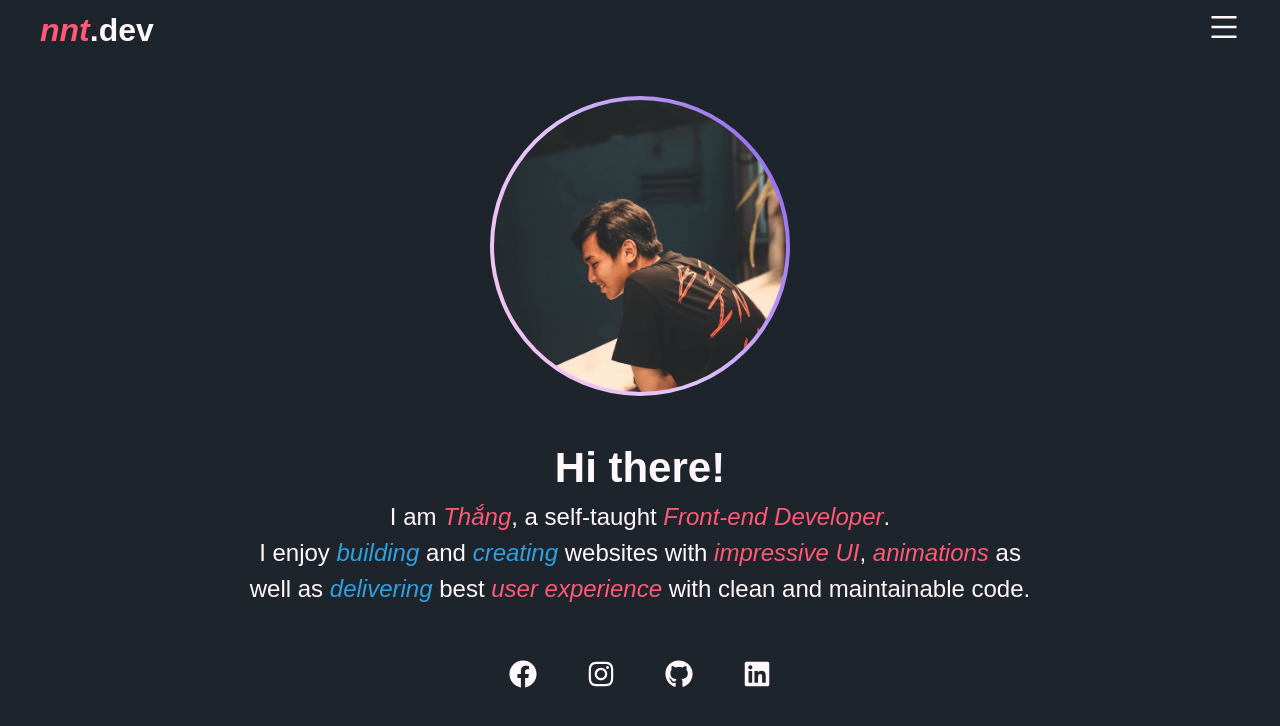
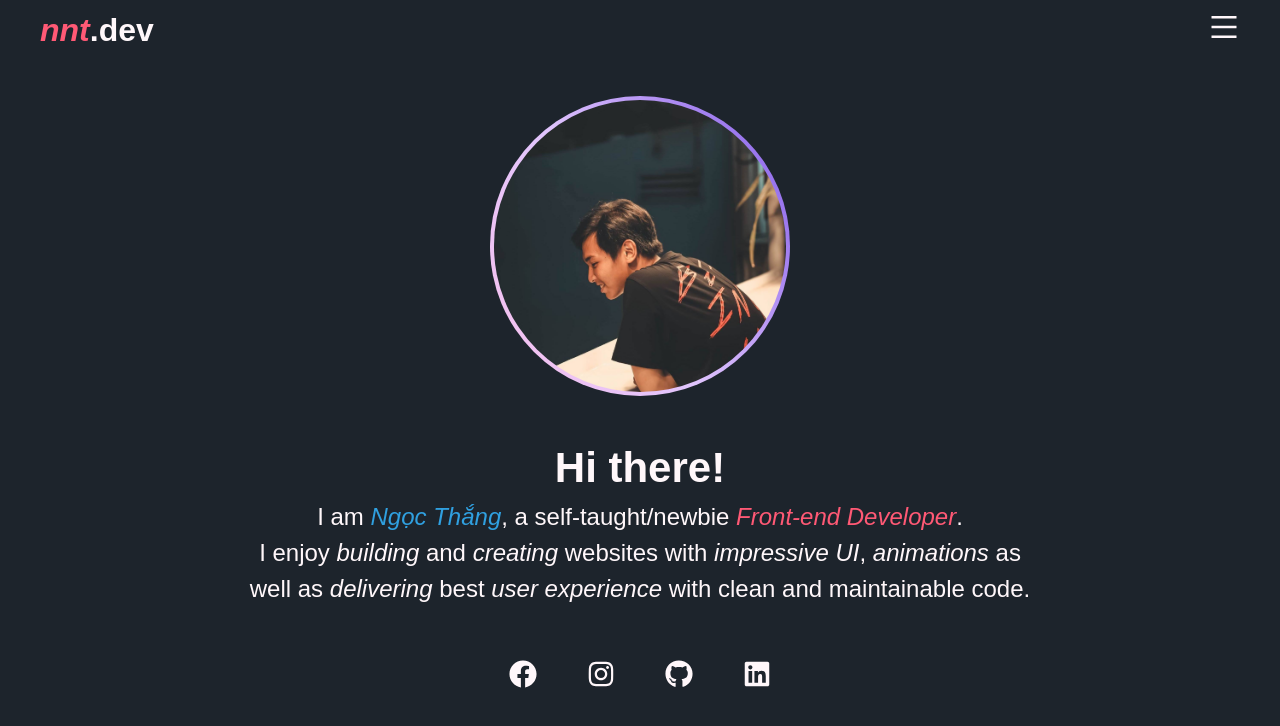
Before and after one commit to ngocthang2021/ngocthang-portfolio, a React (Create React App) app: page / in a window 1280 px wide. Shown: the top 726 px of the page. Built offline with nearby package versions, Linux system fonts and the light colour scheme; a web font is replaced by a local one.

Commit message:
Update text highlight color

```diff
--- a/src/pages/About/About.jsx
+++ b/src/pages/About/About.jsx
@@ -44,9 +44,9 @@ function About() {
 						</p>
 						<p>I am aiming to become a proficient Front-end Developer in the future.</p>
 						<p>
-							But at the current, I am looking for an <span className='highlight--pink'>Intern FE</span> position with
-							the aim of enhancing and improving my <span className='highlight--blue'>coding</span> as well as{' '}
-							<span className='highlight--blue'>logical thinking</span> skills.
+							At the current, I am looking for an <span className='highlight--pink'>Intern FE</span> position with the
+							aim of enhancing and improving my <span className='highlight'>coding</span> as well as{' '}
+							<span className='highlight'>logical thinking</span> skills.
 						</p>
 						<p>
 							I enjoy learning new things, I want to apply my knowledges that I've gained to make special things that
--- a/src/pages/Home/Home.jsx
+++ b/src/pages/Home/Home.jsx
@@ -23,16 +23,14 @@ function Home() {
 					<div className='home__content'>
 						<h4>Hi there!</h4>
 						<p>
-							I am <span className='highlight--pink'>Thắng</span>, a self-taught
+							I am <span className='highlight--blue'>Ngọc Thắng</span>, a self-taught/newbie
 							<span className='highlight--pink'> Front-end Developer</span>.
 						</p>
 						<p>
-							I enjoy <span className='highlight--blue'>building</span> and{' '}
-							<span className='highlight--blue'>creating</span> websites with{' '}
-							<span className='highlight--pink'>impressive UI</span>,{' '}
-							<span className='highlight--pink'>animations</span> as well as{' '}
-							<span className='highlight--blue'>delivering</span> best{' '}
-							<span className='highlight--pink'>user experience</span> with clean and maintainable code.
+							I enjoy <span className='highlight'>building</span> and <span className='highlight'>creating</span>{' '}
+							websites with <span className='highlight'>impressive UI</span>,{' '}
+							<span className='highlight'>animations</span> as well as <span className='highlight'>delivering</span>{' '}
+							best <span className='highlight'>user experience</span> with clean and maintainable code.
 						</p>
 						{/* Home Buttons | Socials Links */}
 						<div className='home__buttons mt-4'>
--- a/src/scss/_global.scss
+++ b/src/scss/_global.scss
@@ -115,6 +115,7 @@ body {
 }
 
 .highlight {
+	@include highlight($light-color);
 	&--pink {
 		@include highlight($primary-color);
 	}
```
